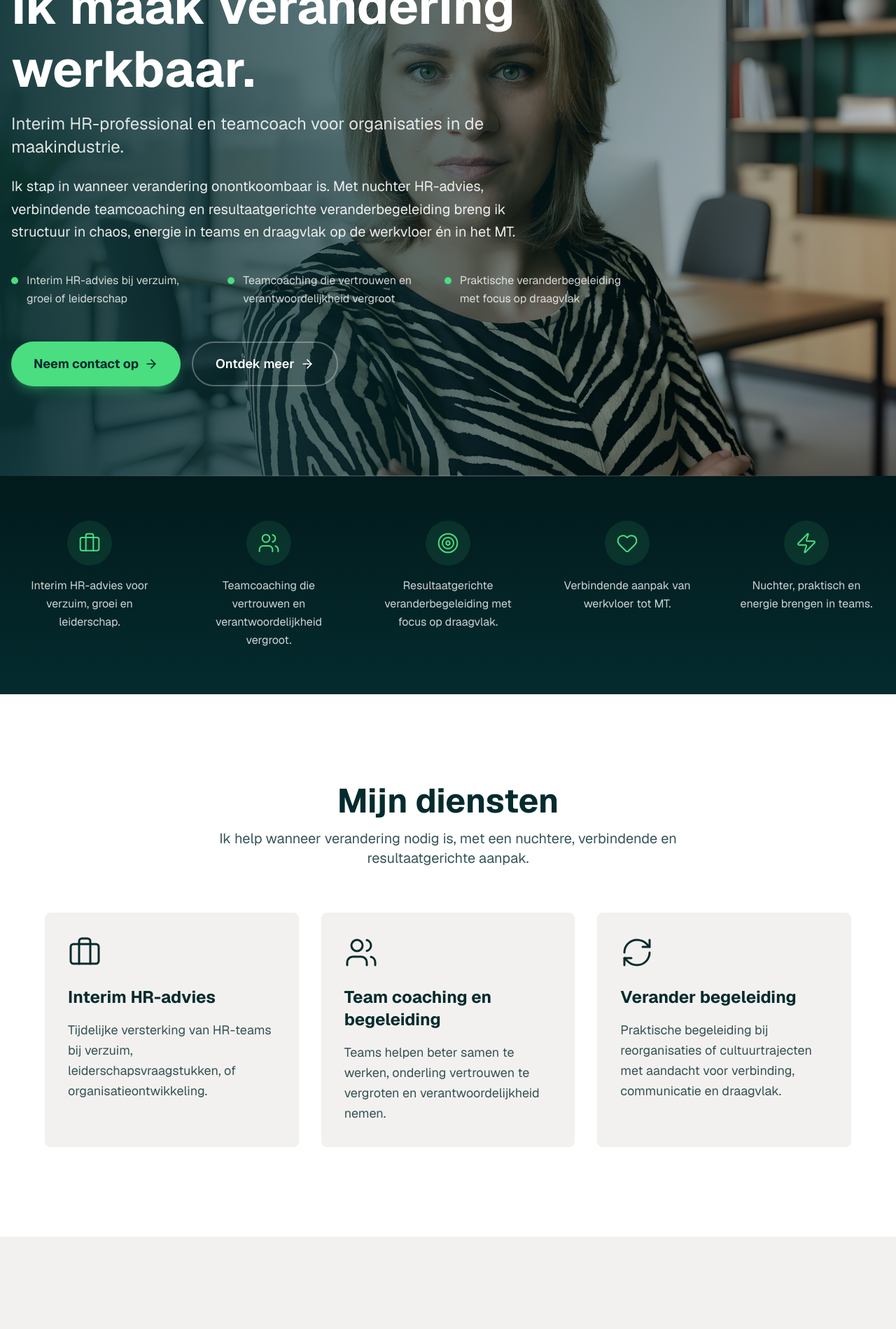
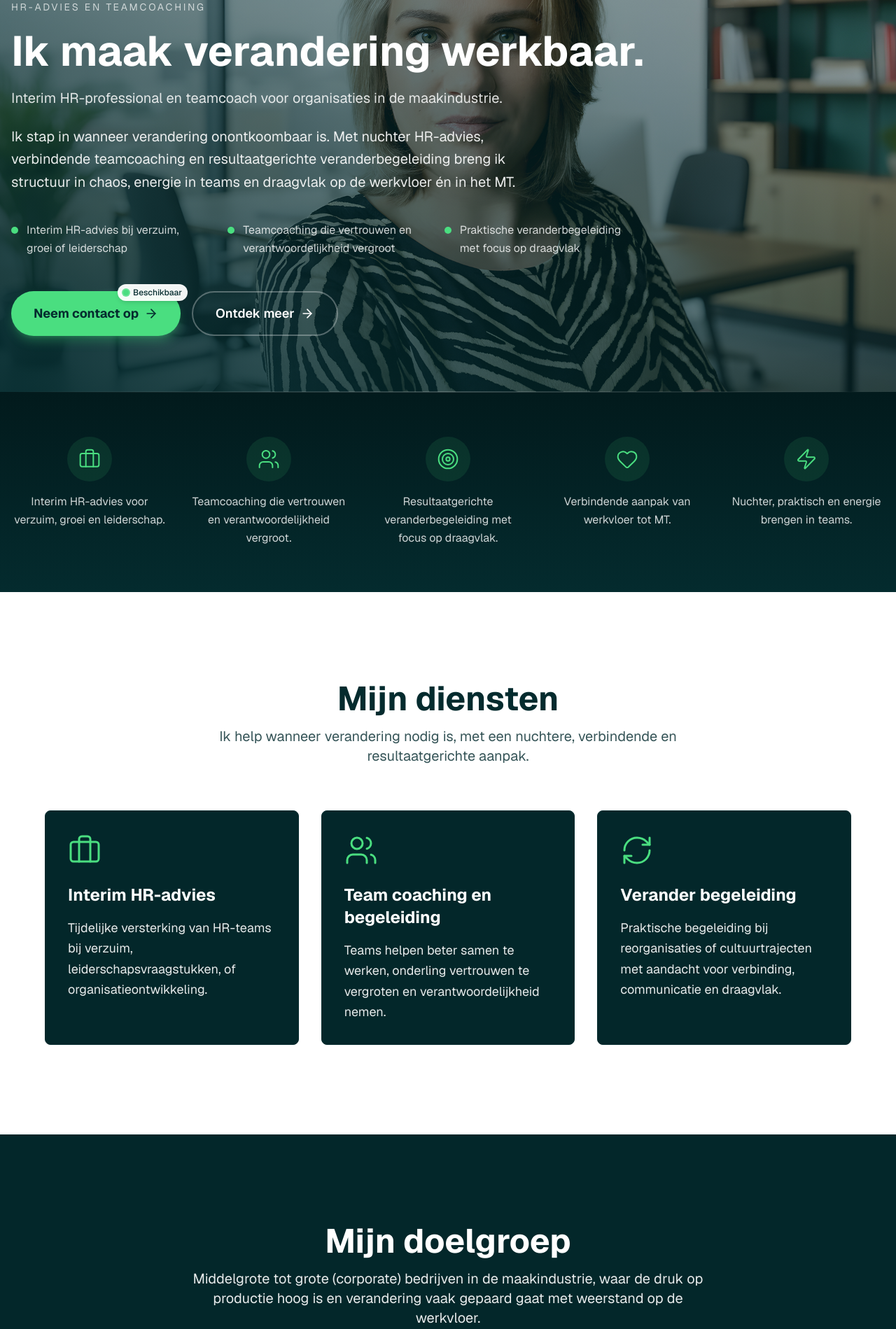
Before and after one commit to media2net-app/marloesverhagen, a Next.js app: page / in a window 1280 px wide. Shown: the part 200-2099 px from the top of the page at 70% size. Built offline with nearby package versions, Linux system fonts and the light colour scheme.

Commit message:
Update: Add scroll-based header color change, adjust hero features mobile layout, update footer and content sections

```diff
--- a/app/components/About.tsx
+++ b/app/components/About.tsx
@@ -6,21 +6,21 @@ import AnimateOnScroll from './AnimateOnScroll';
 
 export default function About() {
   return (
-    <section className="py-20 md:py-32 bg-[#f3f1ef] px-4">
+    <section className="py-20 md:py-32 bg-[#03272A] px-4">
       <div className="max-w-4xl mx-auto text-center">
         <AnimateOnScroll>
-          <h2 className="text-4xl md:text-5xl font-bold text-[#042b2e] mb-6">
+          <h2 className="text-4xl md:text-5xl font-bold text-white mb-6">
             {content.about.title}
           </h2>
         </AnimateOnScroll>
         <AnimateOnScroll delay={0.1}>
-          <p className="text-xl text-[#042b2e]/80 mb-8 leading-relaxed max-w-3xl mx-auto">
+          <p className="text-xl text-white/90 mb-8 leading-relaxed max-w-3xl mx-auto">
             {content.about.description}
           </p>
         </AnimateOnScroll>
         <AnimateOnScroll delay={0.2}>
           <motion.div
-            className="bg-white p-8 rounded-lg border-l-4 border-[#042b2e] shadow-sm max-w-3xl mx-auto"
+            className="bg-[#4ADE80] p-8 rounded-lg border-l-4 border-white shadow-sm max-w-3xl mx-auto"
             whileHover={{
               scale: 1.02,
               boxShadow: '0 10px 30px rgba(4, 43, 46, 0.1)',
--- a/app/components/Hero.tsx
+++ b/app/components/Hero.tsx
@@ -31,7 +31,7 @@ export default function Hero() {
 
 
   return (
-    <section className="relative min-h-[95vh] flex items-center overflow-hidden px-4 py-20 md:py-32">
+    <section className="relative min-h-[95vh] flex items-end overflow-hidden px-4 pt-32 pb-12 md:pt-40 md:pb-20">
       {/* Background image - native 1920x1230, served 1:1 */}
       <div className="absolute inset-0 z-0 flex items-center justify-center">
         <Image
@@ -44,7 +44,7 @@ export default function Hero() {
           quality={100}
           unoptimized
         />
-        <div className="absolute inset-0 bg-gradient-to-r from-[#042b2e]/90 via-[#042b2e]/55 to-transparent"></div>
+        <div className="absolute inset-0 bg-gradient-to-tr from-[#042b2e]/95 via-[#042b2e]/70 via-[#042b2e]/50 to-transparent" style={{ background: 'linear-gradient(to top right, rgba(4, 43, 46, 0.95) 0%, rgba(4, 43, 46, 0.70) 30%, rgba(4, 43, 46, 0.50) 60%, transparent 100%)' }}></div>
       </div>
 
       {/* Content */}
@@ -63,14 +63,14 @@ export default function Hero() {
           </motion.div>
 
           <motion.h1
-            className="text-3xl sm:text-4xl md:text-6xl lg:text-7xl font-bold text-white mb-3 md:mb-4 leading-tight"
+            className="text-3xl sm:text-4xl md:text-5xl lg:text-6xl font-bold text-white mb-3 md:mb-4 leading-tight lg:whitespace-nowrap"
             variants={itemVariants}
           >
             {content.hero.headline}
           </motion.h1>
 
           <motion.p
-            className="text-base md:text-xl lg:text-2xl text-white/85 mb-4 md:mb-6 max-w-3xl leading-snug"
+            className="text-base md:text-xl lg:text-xl text-white/85 mb-4 md:mb-6 max-w-4xl leading-snug lg:whitespace-nowrap"
             variants={itemVariants}
           >
             {content.hero.subheadline}
@@ -102,10 +102,33 @@ export default function Hero() {
           >
             <motion.a
               href="#contact"
-              className="inline-flex items-center gap-1.5 md:gap-2 px-4 py-2.5 md:px-8 md:py-4 bg-[#4ade80] text-[#042b2e] rounded-full font-bold text-sm md:text-lg hover:bg-[#22c55e] transition-colors duration-200 shadow-lg shadow-[#4ade80]/30 flex-1 md:flex-initial justify-center"
+              className="inline-flex items-center gap-1.5 md:gap-2 px-4 py-2.5 md:px-8 md:py-4 bg-[#4ade80] text-[#042b2e] rounded-full font-bold text-sm md:text-lg hover:bg-[#22c55e] transition-colors duration-200 shadow-lg shadow-[#4ade80]/30 flex-1 md:flex-initial justify-center relative"
               whileHover={{ scale: 1.05, boxShadow: '0 10px 40px rgba(74, 222, 128, 0.4)' }}
               whileTap={{ scale: 0.95 }}
             >
+              {/* Online indicator */}
+              <div className="absolute -top-2 -right-2 md:-top-2.5 md:-right-2.5 flex items-center gap-1.5 bg-white/95 backdrop-blur-sm px-2 py-1 rounded-full shadow-md">
+                <div className="relative flex items-center justify-center">
+                  {/* Pulsing dot */}
+                  <motion.div
+                    className="absolute w-2 h-2 md:w-2.5 md:h-2.5 rounded-full bg-[#4ade80]"
+                    animate={{
+                      scale: [1, 1.5, 1],
+                      opacity: [1, 0.5, 1],
+                    }}
+                    transition={{
+                      duration: 2,
+                      repeat: Infinity,
+                      ease: "easeInOut",
+                    }}
+                  />
+                  {/* Solid dot */}
+                  <div className="relative w-1.5 h-1.5 md:w-2 md:h-2 rounded-full bg-[#4ade80] z-10"></div>
+                </div>
+                <span className="text-[10px] md:text-xs text-[#042b2e] font-medium whitespace-nowrap">
+                  Beschikbaar
+                </span>
+              </div>
               <span className="whitespace-nowrap">Neem contact op</span>
               <ArrowRight className="w-4 h-4 md:w-5 md:h-5 flex-shrink-0" />
             </motion.a>
--- a/app/components/HeroFeatures.tsx
+++ b/app/components/HeroFeatures.tsx
@@ -56,7 +56,7 @@ export default function HeroFeatures() {
 
       <div className="max-w-7xl mx-auto">
         <motion.div
-          className="grid grid-cols-1 md:grid-cols-3 lg:grid-cols-5 gap-6 md:gap-8"
+          className="grid grid-cols-1 md:grid-cols-3 lg:grid-cols-5 gap-4 md:gap-8"
           variants={containerVariants}
           initial="hidden"
           whileInView="visible"
@@ -67,14 +67,14 @@ export default function HeroFeatures() {
             return (
               <motion.div
                 key={index}
-                className="flex flex-col items-center text-center group"
+                className="flex flex-row md:flex-col items-start md:items-center gap-3 md:gap-0 text-left md:text-center group"
                 variants={itemVariants}
                 whileHover={{ y: -5 }}
               >
-                <div className="mb-4 p-4 rounded-full bg-[#4ade80]/10 group-hover:bg-[#4ade80]/20 transition-colors duration-300">
+                <div className="flex-shrink-0 mb-0 md:mb-4 p-4 rounded-full bg-[#4ade80]/10 group-hover:bg-[#4ade80]/20 transition-colors duration-300">
                   <Icon className="w-8 h-8 text-[#4ade80]" strokeWidth={1.5} />
                 </div>
-                <p className="text-white/80 text-sm md:text-base leading-relaxed max-w-[200px]">
+                <p className="text-white/80 text-sm md:text-base leading-relaxed max-w-[200px] md:max-w-none">
                   {feature.text}
                 </p>
               </motion.div>
--- a/app/components/Logo.tsx
+++ b/app/components/Logo.tsx
@@ -2,9 +2,10 @@ import { motion } from 'framer-motion';
 
 interface LogoProps {
   className?: string;
+  isDark?: boolean;
 }
 
-export default function Logo({ className = '' }: LogoProps) {
+export default function Logo({ className = '', isDark = false }: LogoProps) {
   return (
     <motion.a
       href="/"
@@ -14,10 +15,10 @@ export default function Logo({ className = '' }: LogoProps) {
     >
       {/* Text only - Marloes Verhagen */}
       <div className="flex items-baseline gap-2">
-        <span className="text-xl md:text-2xl font-bold text-white leading-tight">
+        <span className={`text-xl md:text-2xl font-bold leading-tight transition-colors ${isDark ? 'text-[#042b2e]' : 'text-white'}`}>
           Marloes
         </span>
-        <span className="text-lg md:text-xl font-normal text-white/90 leading-tight">
+        <span className={`text-lg md:text-xl font-normal leading-tight transition-colors ${isDark ? 'text-[#042b2e]/90' : 'text-white/90'}`}>
           Verhagen
         </span>
       </div>
--- a/app/components/Services.tsx
+++ b/app/components/Services.tsx
@@ -60,7 +60,7 @@ export default function Services() {
             return (
               <motion.div
                 key={index}
-                className="bg-[#f3f1ef] p-8 rounded-lg border border-[#f1f0ec] hover:shadow-xl transition-shadow duration-300 cursor-default"
+                className="bg-[#03272A] p-8 rounded-lg border border-[#042b2e] hover:shadow-xl transition-shadow duration-300 cursor-default"
                 variants={cardVariants}
                 whileHover={{
                   y: -8,
@@ -76,14 +76,14 @@ export default function Services() {
                   }}
                 >
                   <IconComponent
-                    className="w-12 h-12 text-[#042b2e]"
+                    className="w-12 h-12 text-[#4ade80]"
                     strokeWidth={1.5}
                   />
                 </motion.div>
-                <h3 className="text-2xl font-bold text-[#042b2e] mb-4">
+                <h3 className="text-2xl font-bold text-white mb-4">
                   {service.title}
                 </h3>
-                <p className="text-lg text-[#042b2e]/80 leading-relaxed">
+                <p className="text-lg text-white/90 leading-relaxed">
                   {service.description}
                 </p>
               </motion.div>
--- a/app/components/TargetGroup.tsx
+++ b/app/components/TargetGroup.tsx
@@ -28,14 +28,14 @@ export default function TargetGroup() {
   };
 
   return (
-    <section className="py-20 md:py-32 bg-[#f3f1ef] px-4">
+    <section className="py-20 md:py-32 bg-[#03272A] px-4">
       <div className="max-w-4xl mx-auto">
         <AnimateOnScroll>
           <div className="text-center mb-12">
-            <h2 className="text-4xl md:text-5xl font-bold text-[#042b2e] mb-4">
+            <h2 className="text-4xl md:text-5xl font-bold text-white mb-4">
               {content.targetGroup.title}
             </h2>
-            <p className="text-xl text-[#042b2e]/80 max-w-3xl mx-auto">
+            <p className="text-xl text-white/90 max-w-3xl mx-auto">
               {content.targetGroup.description}
             </p>
           </div>
@@ -51,7 +51,7 @@ export default function TargetGroup() {
           {content.targetGroup.profiles.map((profile, index) => (
             <motion.div
               key={index}
-              className="bg-white p-6 rounded-lg border-l-4 border-[#042b2e] shadow-sm hover:shadow-md transition-shadow duration-300"
+              className="bg-white p-6 rounded-lg border-l-4 border-[#4ade80] shadow-sm hover:shadow-md transition-shadow duration-300"
               variants={itemVariants}
               whileHover={{
                 x: 8,
--- a/app/components/USP.tsx
+++ b/app/components/USP.tsx
@@ -60,7 +60,7 @@ export default function USP() {
           {content.usp.values.map((value, index) => (
             <motion.div
               key={index}
-              className="bg-[#f3f1ef] p-8 rounded-lg text-center border border-[#f1f0ec] hover:shadow-lg transition-shadow duration-300"
+              className="bg-[#03272A] p-8 rounded-lg text-center border border-[#042b2e] hover:shadow-lg transition-shadow duration-300"
               variants={cardVariants}
               whileHover={{
                 y: -8,
@@ -68,10 +68,10 @@ export default function USP() {
                 transition: { duration: 0.3 }
               }}
             >
-              <h4 className="text-2xl font-bold text-[#042b2e] mb-4">
+              <h4 className="text-2xl font-bold text-white mb-4">
                 {value.title}
               </h4>
-              <p className="text-lg text-[#042b2e]/80">
+              <p className="text-lg text-white/90">
                 {value.description}
               </p>
             </motion.div>
```
Also changed, not shown: app/components/Footer.tsx (+15 -37 lines), app/components/Navigation.tsx (+55 -7 lines).
